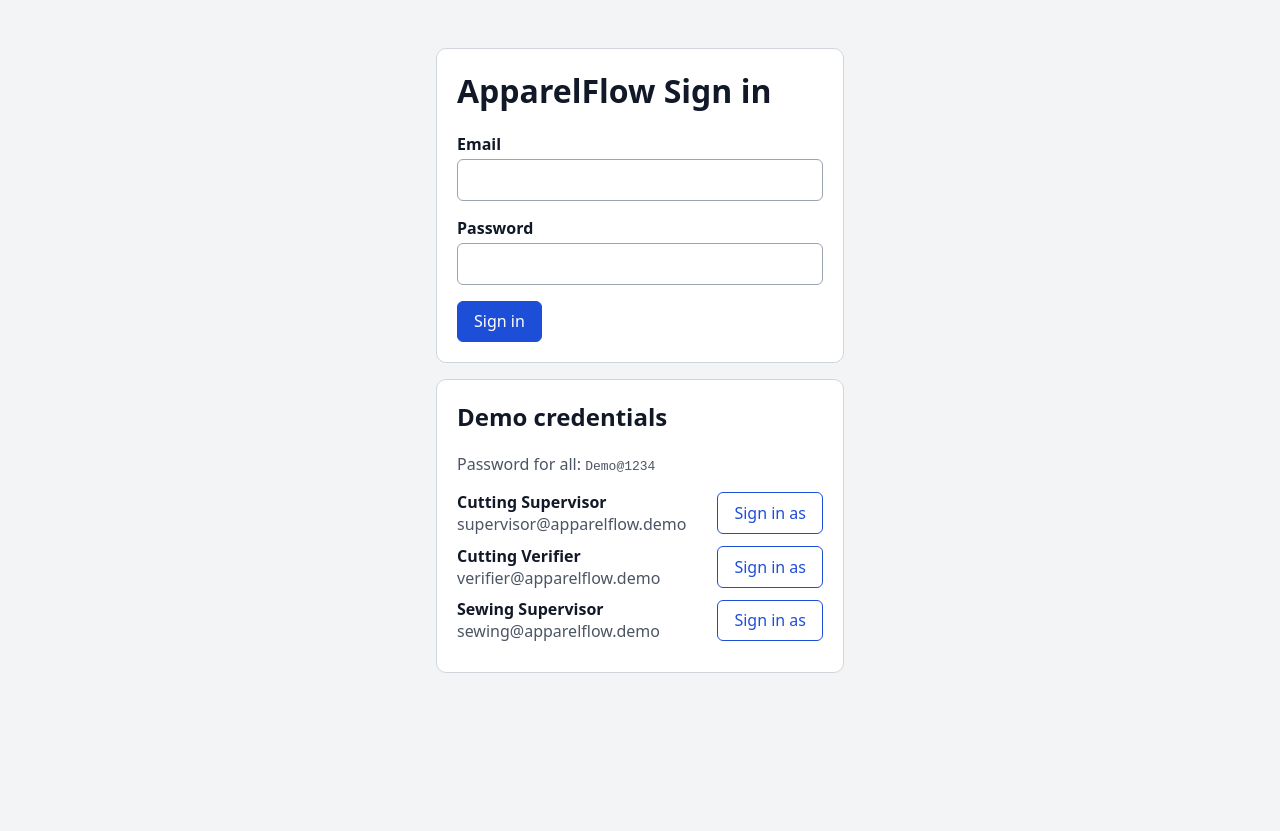
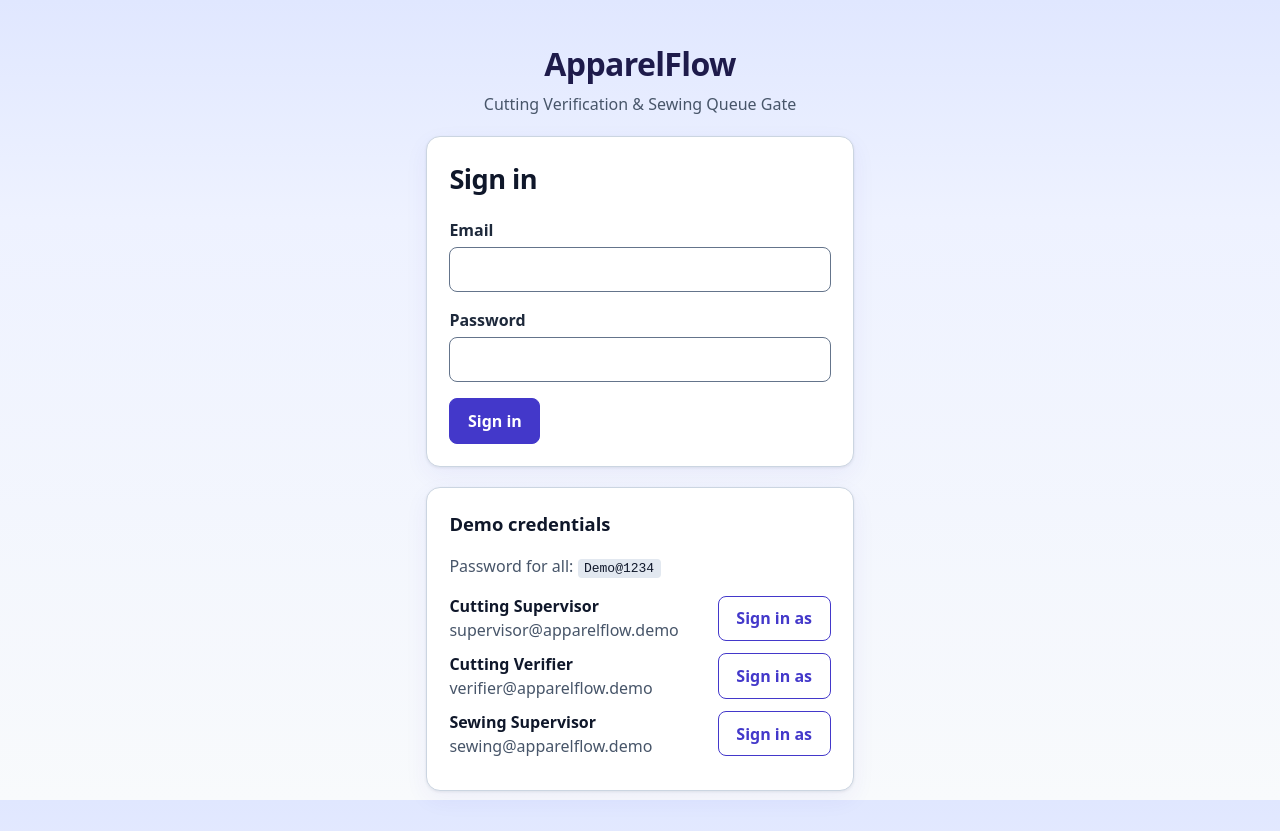
Before and after one commit to Lasen-Kulanaka/apparelflow-erp, a React (Vite) app in the folder client/: page /login in a window 1280 px wide. Before the commit the page ends 800 px from the top, so only its background shows below. Built offline with nearby package versions, Linux system fonts and the light colour scheme; no server answers.

Commit message:
style: updated UI with some minor fixes

```diff
--- a/client/index.html
+++ b/client/index.html
@@ -2,9 +2,9 @@
 <html lang="en">
   <head>
     <meta charset="UTF-8" />
-    <link rel="icon" type="image/svg+xml" href="/favicon.svg" />
+    <link rel="icon" type="image/svg+xml" href="/ApparelFlow_Favicon.svg" />
     <meta name="viewport" content="width=device-width, initial-scale=1.0" />
-    <title>client</title>
+    <title>ApparelFlow</title>
   </head>
   <body>
     <div id="root"></div>
--- a/client/src/components/Layout.jsx
+++ b/client/src/components/Layout.jsx
@@ -26,7 +26,8 @@ export default function Layout() {
           ))}
         </nav>
         <div style={{ display: "flex", gap: "0.75rem", alignItems: "center" }}>
-          <span>{user.full_name} ({user.role.replace("_", " ")})</span>
+          <span>{user.full_name}</span>
+          <span className="role-pill">{user.role.replace(/_/g, " ")}</span>
           <select aria-label="Switch demo role" value="" onChange={switchRole}>
             <option value="">Switch role (demo)…</option>
             {DEMO_USERS.filter((d) => d.role !== user.role).map((d) => (
--- a/client/src/index.css
+++ b/client/src/index.css
@@ -1,13 +1,16 @@
 :root {
-  --bg: #f3f4f6;
+  --bg: #eef2ff;
   --surface: #ffffff;
-  --text: #111827;
-  --muted: #4b5563;
-  --border: #9ca3af;
-  --primary: #1d4ed8;
+  --text: #0f172a;
+  --muted: #475569;
+  --border: #64748b;
+  --line: #cbd5e1;
+  --primary: #4338ca;
+  --primary-hover: #3730a3;
   --primary-text: #ffffff;
   --danger: #b91c1c;
-  color-scheme: light; /* stops the browser from auto-darkening form controls */
+  --ring: #6366f1;
+  color-scheme: light; /* keeps native form controls light */
 }
 
 * { box-sizing: border-box; }
@@ -15,77 +18,131 @@
 body {
   margin: 0;
   font-family: system-ui, -apple-system, "Segoe UI", Roboto, sans-serif;
-  background: var(--bg);
+  background: linear-gradient(180deg, #e0e7ff 0%, var(--bg) 220px, #f8fafc 100%) fixed;
   color: var(--text);
+  line-height: 1.5;
 }
 
-/* Every form control gets explicit dark text on a light background */
+h1 { font-size: 1.7rem; letter-spacing: -0.02em; color: var(--text); }
+h2 { font-size: 1.15rem; color: var(--text); }
+h3 { font-size: 1rem; color: var(--text); }
+code { background: #e2e8f0; color: #0f172a; padding: 0.1rem 0.4rem; border-radius: 4px; }
+
+/* ---------- Form controls: dark text on white, every state ---------- */
 input, select, textarea, option {
-  color: #111827;
+  color: #0f172a;
   background-color: #ffffff;
   font: inherit;
 }
 input, select, textarea {
   width: 100%;
-  padding: 0.55rem 0.7rem;
+  padding: 0.6rem 0.75rem;
   border: 1.5px solid var(--border);
-  border-radius: 6px;
+  border-radius: 8px;
+  transition: border-color 0.15s, box-shadow 0.15s;
 }
-input::placeholder { color: #6b7280; }
+input::placeholder, textarea::placeholder { color: #64748b; }
+input:hover, select:hover, textarea:hover { border-color: #334155; }
 input:focus, select:focus, textarea:focus {
-  outline: 3px solid #93c5fd;
+  outline: 3px solid var(--ring);
+  outline-offset: 1px;
   border-color: var(--primary);
 }
-input[aria-invalid="true"] { border-color: var(--danger); }
+input[aria-invalid="true"], textarea[aria-invalid="true"], select[aria-invalid="true"] {
+  border-color: var(--danger);
+  background-color: #fff5f5;
+  color: #0f172a;
+}
 
-label { display: block; font-weight: 600; margin-bottom: 0.25rem; }
+label { display: block; font-weight: 600; margin-bottom: 0.3rem; color: #1e293b; }
 
+/* ---------- Buttons ---------- */
 button {
   font: inherit;
+  font-weight: 600;
   cursor: pointer;
-  padding: 0.55rem 1rem;
-  border-radius: 6px;
+  padding: 0.6rem 1.1rem;
+  border-radius: 8px;
   border: 1.5px solid var(--primary);
   background: var(--primary);
   color: var(--primary-text);
+  transition: background 0.15s, transform 0.05s, box-shadow 0.15s;
 }
-button.secondary { background: #fff; color: var(--primary); }
-button:disabled { background: #d1d5db; border-color: #9ca3af; color: #374151; cursor: not-allowed; }
+button:hover:not(:disabled) { background: var(--primary-hover); box-shadow: 0 2px 6px rgba(67, 56, 202, 0.35); }
+button:active:not(:disabled) { transform: translateY(1px); }
+button:focus-visible { outline: 3px solid var(--ring); outline-offset: 2px; }
+button.secondary { background: #ffffff; color: var(--primary); }
+button.secondary:hover:not(:disabled) { background: #eef2ff; box-shadow: none; }
+button:disabled {
+  background: #e2e8f0; border-color: #94a3b8; color: #334155;
+  cursor: not-allowed; box-shadow: none;
+}
 
-.card { background: var(--surface); border: 1px solid #d1d5db; border-radius: 10px; padding: 1.25rem; }
-.error-text { color: var(--danger); font-size: 0.875rem; margin: 0.25rem 0 0; }
+/* ---------- Layout ---------- */
+.card {
+  background: var(--surface);
+  border: 1px solid var(--line);
+  border-radius: 14px;
+  padding: 1.4rem;
+  box-shadow: 0 1px 3px rgba(15, 23, 42, 0.08), 0 8px 24px rgba(67, 56, 202, 0.06);
+}
+.error-text { color: var(--danger); font-size: 0.875rem; margin: 0.3rem 0 0; font-weight: 500; }
 .muted { color: var(--muted); }
 
-.header { display: flex; flex-wrap: wrap; gap: 1rem; align-items: center;
-  justify-content: space-between; padding: 0.75rem 1.25rem;
-  background: #111827; color: #fff; }
-.header a { color: #fff; margin-right: 1rem; }
+.header {
+  display: flex; flex-wrap: wrap; gap: 1rem; align-items: center;
+  justify-content: space-between; padding: 0.8rem 1.5rem;
+  background: linear-gradient(90deg, #1e1b4b, #312e81);
+  color: #ffffff;
+  box-shadow: 0 2px 10px rgba(30, 27, 75, 0.35);
+}
+.header a {
+  color: #ffffff; margin-right: 1rem; font-weight: 600; text-decoration: none;
+  padding-bottom: 2px; border-bottom: 2px solid transparent;
+}
+.header a:hover { border-bottom-color: #a5b4fc; }
 .header select { width: auto; }
-.page { max-width: 960px; margin: 1.5rem auto; padding: 0 1rem; }
-.login-wrap { max-width: 440px; margin: 3rem auto; padding: 0 1rem; display: grid; gap: 1rem; }
+.header button.secondary { border-color: #ffffff; }
+
+.page { max-width: 1000px; margin: 1.75rem auto; padding: 0 1rem; }
+.login-wrap { max-width: 460px; margin: 2.5rem auto; padding: 0 1rem; display: grid; gap: 1.25rem; }
+.brand { text-align: center; }
+.brand h1 { margin: 0; font-size: 2rem; color: #1e1b4b; }
+.brand p { margin: 0.25rem 0 0; color: var(--muted); }
 .field { margin-bottom: 1rem; }
+.role-pill {
+  background: #e0e7ff; color: #1e1b4b; font-weight: 700; font-size: 0.8rem;
+  padding: 0.2rem 0.7rem; border-radius: 999px;
+}
 
-table { width: 100%; border-collapse: collapse; background: #fff; }
-th, td { text-align: left; padding: 0.6rem 0.7rem; border-bottom: 1px solid #d1d5db; color: #111827; }
-th { background: #e5e7eb; }
-.table-wrap { overflow-x: auto; }
-.badge { display: inline-block; padding: 0.15rem 0.6rem; border-radius: 999px; font-size: 0.8rem;
-  font-weight: 700; border: 1.5px solid; }
+.row-between { display: flex; justify-content: space-between; align-items: center; gap: 1rem; margin-bottom: 1rem; flex-wrap: wrap; }
+.grid-2 { display: grid; grid-template-columns: 1fr 1fr; gap: 1rem; }
+@media (max-width: 640px) { .grid-2 { grid-template-columns: 1fr; } .header { padding: 0.75rem 1rem; } }
+.stack { display: grid; gap: 1.25rem; }
+
+/* ---------- Tables ---------- */
+.table-wrap { overflow-x: auto; border-radius: 10px; }
+table { width: 100%; border-collapse: collapse; background: #ffffff; }
+th, td { text-align: left; padding: 0.7rem 0.8rem; border-bottom: 1px solid var(--line); color: #0f172a; }
+th { background: #e0e7ff; color: #1e1b4b; font-size: 0.85rem; text-transform: uppercase; letter-spacing: 0.04em; }
+tbody tr:nth-child(even) td { background: #f8fafc; }
+tbody tr:hover td { background: #eef2ff; }
+
+/* ---------- Status badges (dark text on light fill) ---------- */
+.badge { display: inline-block; padding: 0.15rem 0.65rem; border-radius: 999px; font-size: 0.8rem;
+  font-weight: 700; border: 1.5px solid; white-space: nowrap; }
 .badge.progress { background: #fef3c7; color: #78350f; border-color: #b45309; }
 .badge.pending  { background: #dbeafe; color: #1e3a8a; border-color: #1d4ed8; }
 .badge.rejected { background: #fee2e2; color: #7f1d1d; border-color: #b91c1c; }
 .badge.verified { background: #dcfce7; color: #14532d; border-color: #15803d; }
-.row-between { display: flex; justify-content: space-between; align-items: center; gap: 1rem; margin-bottom: 1rem; }
-.grid-2 { display: grid; grid-template-columns: 1fr 1fr; gap: 1rem; }
-@media (max-width: 640px) { .grid-2 { grid-template-columns: 1fr; } }
 
-.tl { display: inline-block; padding: 0.2rem 0.65rem; border-radius: 6px;
+/* ---------- Traffic lights: colour + symbol + text ---------- */
+.tl { display: inline-block; padding: 0.25rem 0.7rem; border-radius: 8px;
   font-size: 0.85rem; font-weight: 700; border: 2px solid; white-space: nowrap; }
 .tl.green  { background: #dcfce7; color: #14532d; border-color: #15803d; }
 .tl.yellow { background: #fef9c3; color: #713f12; border-color: #a16207; }
 .tl.red    { background: #fee2e2; color: #7f1d1d; border-color: #b91c1c; }
-.tl.empty  { background: #f3f4f6; color: #374151; border-color: #6b7280; }
+.tl.empty  { background: #f1f5f9; color: #334155; border-color: #64748b; }
 .count-input { max-width: 7rem; }
 .alert-box { border: 2px solid #b91c1c; background: #fee2e2; color: #7f1d1d;
-  border-radius: 8px; padding: 0.6rem 0.8rem; margin: 0.75rem 0; font-weight: 600; }
-.stack { display: grid; gap: 1.25rem; }
+  border-radius: 10px; padding: 0.7rem 0.9rem; margin: 0.75rem 0; font-weight: 600; }
--- a/client/src/pages/Login.jsx
+++ b/client/src/pages/Login.jsx
@@ -38,8 +38,13 @@ export default function Login() {
 
   return (
     <div className="login-wrap">
+      <div className="brand">
+        <h1>ApparelFlow</h1>
+        <p>Cutting Verification &amp; Sewing Queue Gate</p>
+      </div>
+
       <form className="card" noValidate onSubmit={(ev) => { ev.preventDefault(); doLogin(email, password); }}>
-        <h1 style={{ marginTop: 0 }}>ApparelFlow Sign in</h1>
+        <h1 style={{ marginTop: 0 }}>Sign in</h1>
 
         <div className="field">
           <label htmlFor="email">Email</label>
```
Also changed, not shown: client/public/ApparelFlow_Favicon.svg (added), 1 other file (tests, documents, lock files or other folders).
